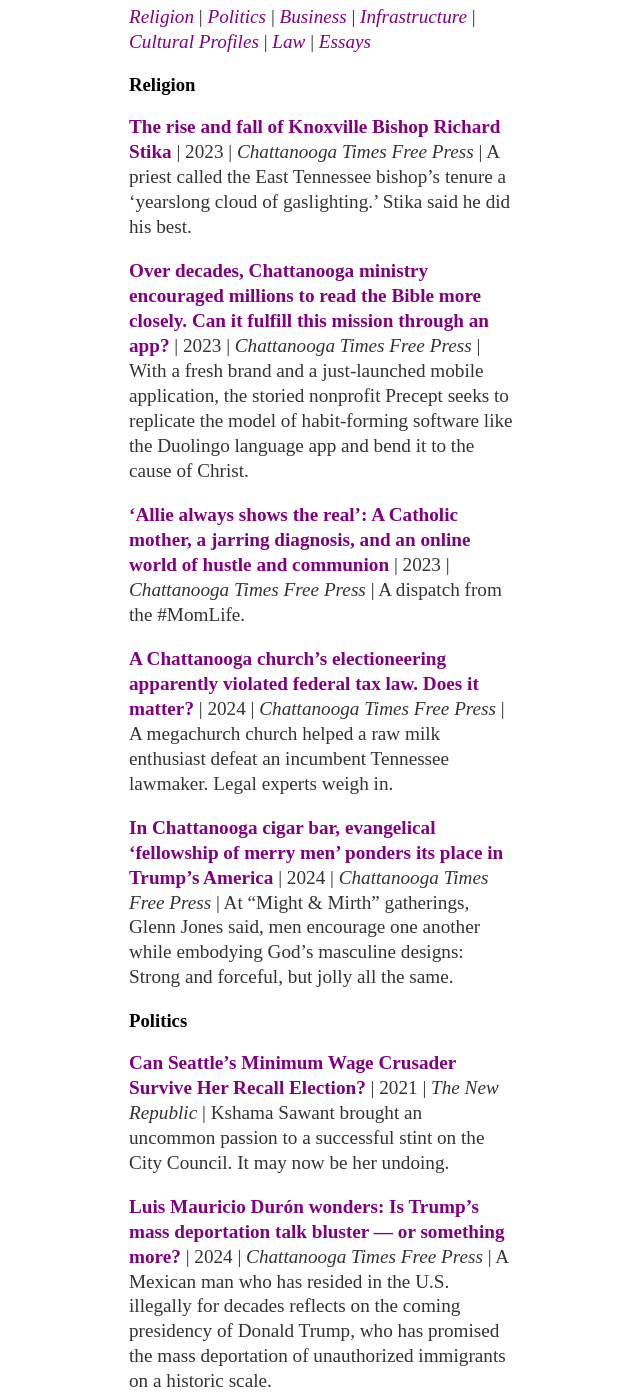
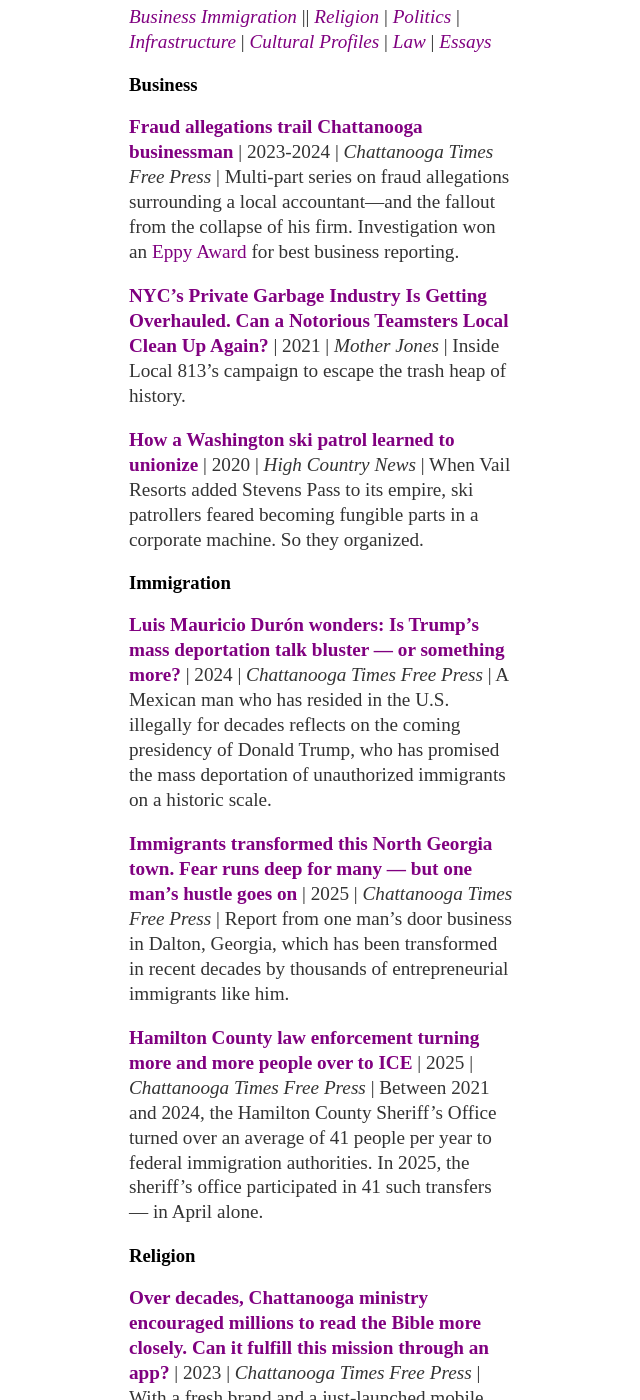
Before and after one commit to aonschwartz/aonschwartz.github.io, a Jekyll site: the page built from about/index.md, in a window 1280 px wide and 1400 px high, scrolled down 306 px. Shown: the whole window, without its empty margins (319-959 px from the left). Built offline with Jekyll 4.4.1, drawn with Linux system fonts in a browser that asks for light colours; some of the changed text lies outside the part shown.

Commit message:
Update index.md

```diff
--- a/about/index.md
+++ b/about/index.md
@@ -4,14 +4,32 @@
 layout: default
 ---
 ## **Writing**
- *[Religion](#ReligionReporting)* \| *[Politics](#Politics)* \| *[Business](#BusinessReporting)* \| *[Infrastructure](#Infrastructure)* \| *[Cultural Profiles](#Culture)*  \| *[Law](#Law)* \| *[Essays](#Essays)*
+*[Business](#BusinessReporting)* *[Immigration](#ImmigrationReporting)* \|\| *[Religion](#ReligionReporting)* \|  *[Politics](#Politics)* \| *[Infrastructure](#Infrastructure)* \| *[Cultural Profiles](#Culture)*  \| *[Law](#Law)* \| *[Essays](#Essays)*
 
+
+### <a name="BusinessReporting"><a/>Business
+
+**[Fraud allegations trail Chattanooga businessman](https://www.timesfreepress.com/croft-and-frost/)** \| 2023-2024 \| *Chattanooga Times Free Press* \| Multi-part series on fraud allegations surrounding a local accountant—and the fallout from the collapse of his firm. Investigation won an [Eppy Award](https://www.eppyawards.com/) for best business reporting.
+
+**[NYC’s Private Garbage Industry Is Getting Overhauled. Can a Notorious Teamsters Local Clean Up Again?](https://www.motherjones.com/politics/2021/10/teamsters-local-813-nyc-garbage-mob/)** \|  2021 \| *Mother Jones* \| Inside Local 813’s campaign to escape the trash heap of history.
+
+**[How a Washington ski patrol learned to unionize](https://www.hcn.org/issues/52.7/north-labor-how-a-washington-ski-patrol-learned-to-unionize)** \| 2020 \| *High Country News* \|  When Vail Resorts added Stevens Pass to its empire, ski patrollers feared becoming fungible parts in a corporate machine. So they organized.
+
+### <a name="ImmigrationReporting"><a/>Immigration
+
+**[Luis Mauricio Durón wonders: Is Trump’s mass deportation talk bluster — or something more?](https://www.timesfreepress.com/news/2024/nov/16/in-chattanooga-latino-community-wonders-if-trump/)** \| 2024 \| *Chattanooga Times Free Press* \| A Mexican man who has resided in the U.S. illegally for decades reflects on the coming presidency of Donald Trump, who has promised the mass deportation of unauthorized immigrants on a historic scale.
+
+**[Immigrants transformed this North Georgia town. Fear runs deep for many — but one man’s hustle goes on
+](https://www.timesfreepress.com/news/2025/feb/22/immigrants-transformed-this-north-georgia-town/)** \| 2025 \| *Chattanooga Times Free Press* \| Report from one man's door business in Dalton, Georgia, which has been transformed in recent decades by thousands of entrepreneurial immigrants like him.
+
+**[Hamilton County law enforcement turning more and more people over to ICE
+](https://www.timesfreepress.com/news/2025/may/10/hamilton-county-law-enforcement-turning-more-and/#/questions)** \| 2025 \| *Chattanooga Times Free Press* \| Between 2021 and 2024, the Hamilton County Sheriff's Office turned over an average of 41 people per year to federal immigration authorities. In 2025, the sheriff's office participated in 41 such transfers — in April alone.
 
 ### <a name="ReligionReporting"><a/>Religion
 
+**[Over decades, Chattanooga ministry encouraged millions to read the Bible more closely. Can it fulfill this mission through an app?](https://www.timesfreepress.com/news/2023/dec/16/over-decades-chattanooga-ministry-encouraged/)** \|  2023 \| *Chattanooga Times Free Press* \| With a fresh brand and a just-launched mobile application, the storied nonprofit Precept seeks to replicate the model of habit-forming software like the Duolingo language app and bend it to the cause of Christ.
+
 **[The rise and fall of Knoxville Bishop Richard Stika](https://www.timesfreepress.com/news/2023/jul/08/the-rise-and-fall-of-stika-tfp/)** \|  2023 \| *Chattanooga Times Free Press* \| A priest called the East Tennessee bishop’s tenure a 'yearslong cloud of gaslighting.’ Stika said he did his best.
-
-**[Over decades, Chattanooga ministry encouraged millions to read the Bible more closely. Can it fulfill this mission through an app?](https://www.timesfreepress.com/news/2023/dec/16/over-decades-chattanooga-ministry-encouraged/)** \|  2023 \| *Chattanooga Times Free Press* \| With a fresh brand and a just-launched mobile application, the storied nonprofit Precept seeks to replicate the model of habit-forming software like the Duolingo language app and bend it to the cause of Christ.
 
 **[‘Allie always shows the real’: A Catholic mother, a jarring diagnosis, and an online world of hustle and communion](https://www.timesfreepress.com/news/2024/dec/14/allie-always-shows-the-real-a-chattanooga-mother//)** \|  2023 \| *Chattanooga Times Free Press* \| A dispatch from the #MomLife.
 
@@ -23,21 +41,12 @@
 
 **[Can Seattle’s Minimum Wage Crusader Survive Her Recall Election?](https://newrepublic.com/article/164600/kshama-sawant-minimum-wage-recall)** \| 2021 \| *The New Republic* \| Kshama Sawant brought an uncommon passion to a successful stint on the City Council. It may now be her undoing.
 
-**[Luis Mauricio Durón wonders: Is Trump’s mass deportation talk bluster — or something more?](https://www.timesfreepress.com/news/2024/nov/16/in-chattanooga-latino-community-wonders-if-trump/)** \| 2024 \| *Chattanooga Times Free Press* \| A Mexican man who has resided in the U.S. illegally for decades reflects on the coming presidency of Donald Trump, who has promised the mass deportation of unauthorized immigrants on a historic scale.
-
 **[Protest candidates: The political educations' of Marsha Blackburn and Gloria Johnson](https://www.timesfreepress.com/news/2024/oct/12/protest-candidates-how-marsha-blackburn-and/)** \| 2024 \| *Chattanooga Times Free Press* \| In Marsha Blackburn, Gloria Johnson challenges Tennessee's first female senator and a Fox News stalwart whose barbed commentaries on the culture war issues of the day lead many, according to allies, to overlook a pragmatic sensibility formed over two-plus decades in Congress.
 
+**[Before state money flowed, Tennessee faith project had big private donor: the governor
+](https://www.timesfreepress.com/news/2025/apr/26/before-state-money-flowed-tennessee-faith-project/)** \| 2024 \| *Chattanooga Times Free Press* \| Years ago, Tennessee lawmakers voted to allow a passion project of Gov. Bill Lee to receive what would end up being millions in taxpayer dollars. Before this, though, it was by law supposed to cost the state nothing — and it drew money from outside sources instead. Among the most generous of those private donors, it turns out, was Lee himself.
+
 **[How a pledge involving the Middle East came to be mandated in government contracts across Tennessee](https://www.timesfreepress.com/news/2023/jul/29/how-a-pledge-involving-the-middle-east-came-to-be/#/questions)** \| 2023 \|  *Chattanooga Times Free Press* \| In recent years, Christians United for Israel helped bring an anti-boycott law to 35 states, including Alabama, Georgia and Tennessee.
-
-**[Major Supreme Court decisions weaken federal ‘administrative state’ — but what about regulators here in Tennessee?](https://www.timesfreepress.com/news/2024/jul/02/major-supreme-court-decisions-weaken-federal/)** \| 2024 \|  *Chattanooga Times Free Press* \| An anti-government movement could have big effects on state agencies too.
-
-### <a name="BusinessReporting"><a/>Business
-
-**[Fraud allegations trail Chattanooga businessman](https://www.timesfreepress.com/croft-and-frost/)** \| 2023-2024 \| *Chattanooga Times Free Press* \| Multi-part series on fraud allegations surrounding a local accountant—and the fallout from the collapse of his firm. Investigation won an [Eppy Award](https://www.eppyawards.com/) for best business reporting.
-
-**[NYC’s Private Garbage Industry Is Getting Overhauled. Can a Notorious Teamsters Local Clean Up Again?](https://www.motherjones.com/politics/2021/10/teamsters-local-813-nyc-garbage-mob/)** \|  2021 \| *Mother Jones* \| Inside Local 813’s campaign to escape the trash heap of history.
-
-**[How a Washington ski patrol learned to unionize](https://www.hcn.org/issues/52.7/north-labor-how-a-washington-ski-patrol-learned-to-unionize)** \| 2020 \| *High Country News* \|  When Vail Resorts added Stevens Pass to its empire, ski patrollers feared becoming fungible parts in a corporate machine. So they organized.
 
 ### <a name="Infrastructure"><a/> Infrastructure
 
@@ -59,6 +68,8 @@
 
 **[Animal Rights Activists Rescued Two Piglets From Slaughter. They Wanted to Get Caught.](https://newrepublic.com/article/165468/animal-rights-dxe-smithfield)** \| 2022 \| *The New Republic* \| Liberating the pigs from a Smithfield facility was just the first step in Wayne Hsiung and Paul Darwin Picklesimer’s grand plan. Now they want their legal case to start a sea change in animal rights.
 
+**[Major Supreme Court decisions weaken federal ‘administrative state’ — but what about regulators here in Tennessee?](https://www.timesfreepress.com/news/2024/jul/02/major-supreme-court-decisions-weaken-federal/)** \| 2024 \|  *Chattanooga Times Free Press* \| An anti-government movement could have big effects on state agencies too.
+
 **[The Grindr lawsuit that could change the internet](https://theoutline.com/post/6968/grindr-lawsuit-matthew-herrick?utm_source=)** \| 2019 \| *The Outline* \| A law written in 1996 defines the limits of free speech on the internet today. A new court case involving the dating app Grindr will put it to the test.
 
 **[The price of a conviction](http://www.union-bulletin.com/news/courts_and_crime/the-price-of-a-conviction/article_6b4ced1e-d4c3-11e8-9c5a-f75fc47c39b0.html)** \|  2018 \| *Walla Walla Union-Bulletin* \| Court-imposed debt can undermine the reintegration process for ex-convicts living in poverty around Washington State. Thanks, in part, to the example of a local woman who sought and successfully received relief from her debt, Walla Walla County is at the forefront of widespread efforts for reform.
```
